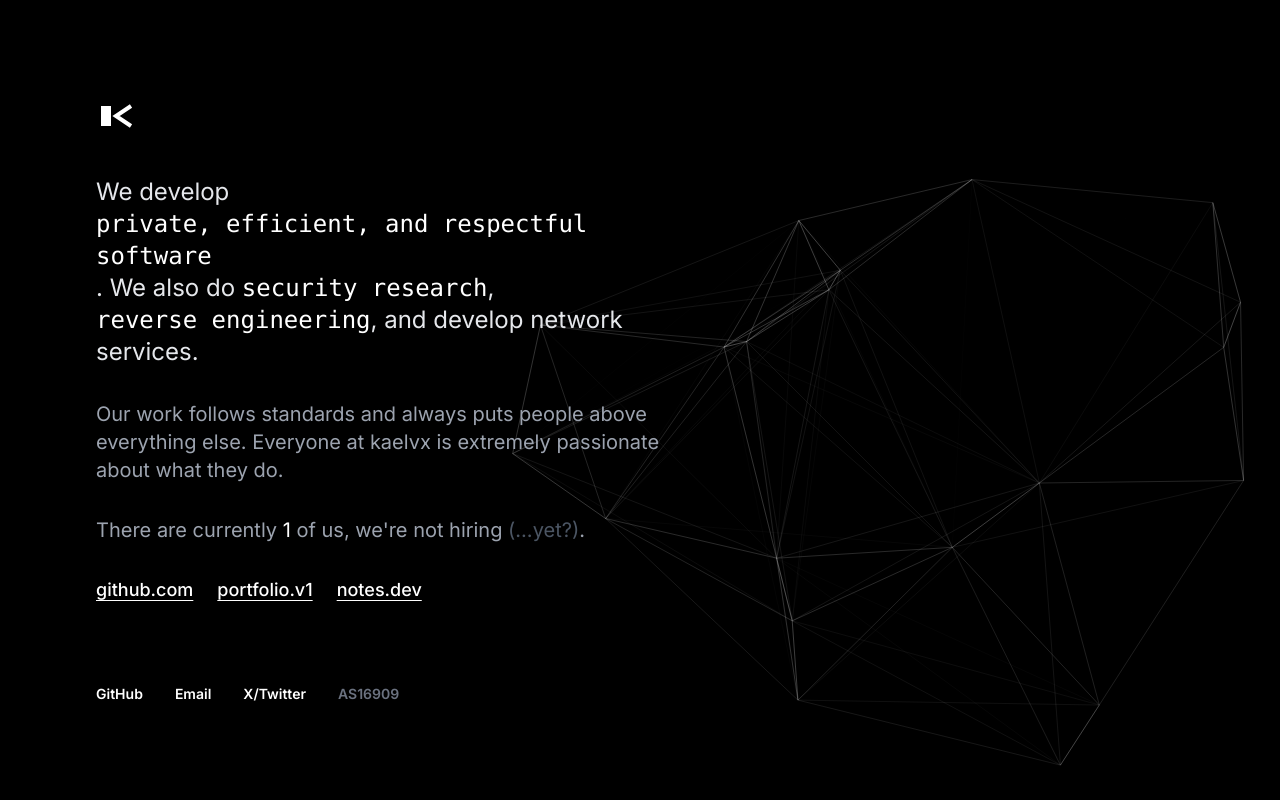
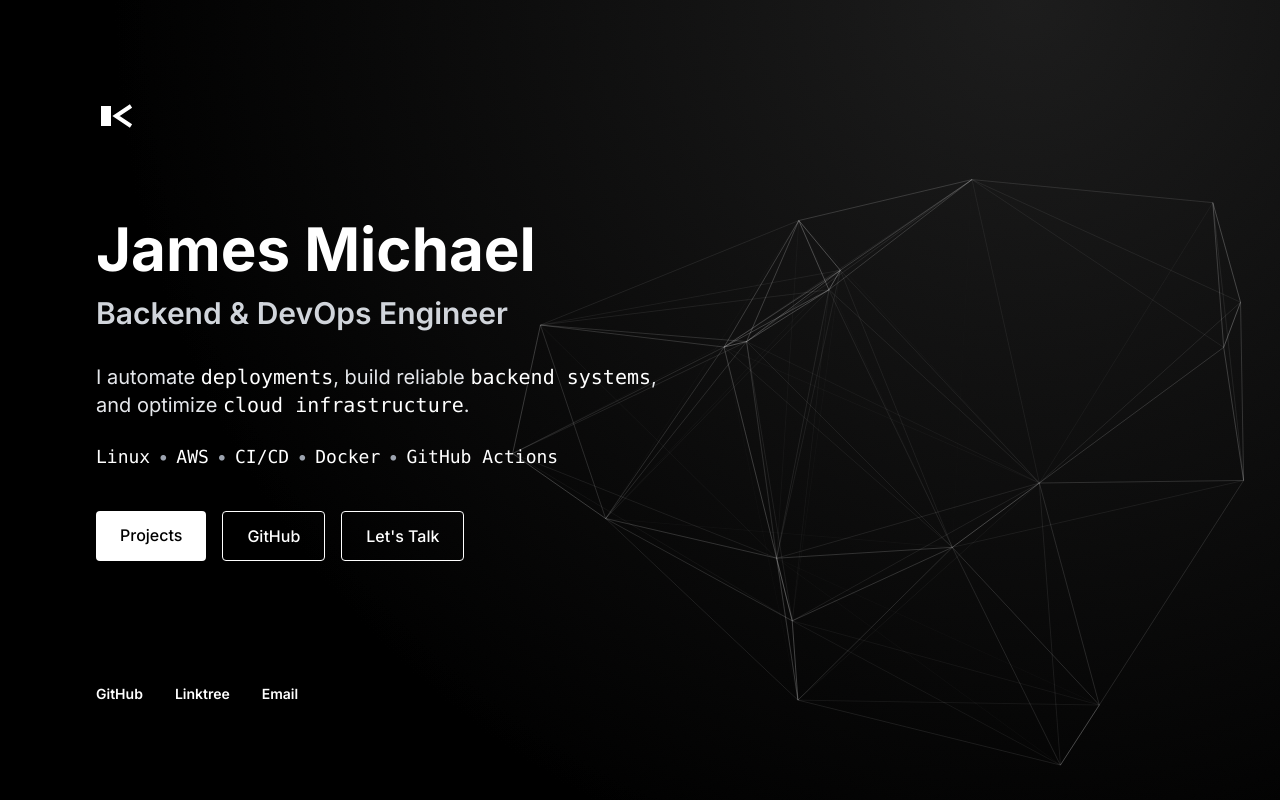
Before and after one commit to mejares-jamesmichael/kaelvxdev-web-space, a SvelteKit app: page / in a window 1280 px wide. Built offline with nearby package versions, Linux system fonts and the light colour scheme.

Commit message:
update root page

```diff
--- a/src/app.html
+++ b/src/app.html
@@ -2,7 +2,7 @@
 <html lang="en">
 	<head>
 		<meta charset="utf-8" />
-		<link rel="icon" href="%sveltekit.assets%/favicon.png" />
+		<link rel="icon" href="%sveltekit.assets%/favicon.svg" />
 		<meta name="viewport" content="width=device-width, initial-scale=1" />
 		<title>K. | Portfolio</title>
 		<link rel="preconnect" href="https://fonts.googleapis.com">
--- a/src/lib/components/GeometricLines.svelte
+++ b/src/lib/components/GeometricLines.svelte
@@ -48,6 +48,7 @@
     if (!ctx) return;
     ctx.clearRect(0, 0, width, height);
 
+    if (!ctx) return;
     ctx.strokeStyle = 'rgba(255, 255, 255, 0.25)';
     ctx.lineWidth = 1;
 
@@ -96,7 +97,7 @@
         if (dist < width * 0.3) {
           // Opacity based on distance (fade out long lines)
           const opacity = 1 - (dist / (width * 0.3));
-          ctx.strokeStyle = `rgba(255, 255, 255, ${opacity * 0.3})`;
+          ctx.strokeStyle = `rgba(255,255,255,${opacity * 0.3})`;
 
           ctx.beginPath(); // Start new path for individual stroke styles if needed, or optimize batch
           ctx.moveTo(p1.x, p1.y);
@@ -114,6 +115,7 @@
 
   onMount(() => {
     ctx = canvas.getContext('2d');
+    if (!ctx) return;
     init();
 
     window.addEventListener('resize', resize);
--- a/src/lib/components/ScrambleText.svelte
+++ b/src/lib/components/ScrambleText.svelte
@@ -1,10 +1,11 @@
 <script lang="ts">
   export let text: string;
   export let hoverTrigger = true;
+  export let speed = 30;
 
   let displayText = text;
   let interval: ReturnType<typeof setInterval>;
-  const chars = 'ABCDEFGHIJKLMNOPQRSTUVWXYZabcdefghijklmnopqrstuvwxyz0123456789!@#$%^&*()_+';
+  const chars = 'ABCDEFGHIJKLMNOPQRSTUVWXYZ0123456789!@#$%^&*()_+-=[]{}|;:,.<>?';
 
   function scramble() {
     let iteration = 0;
@@ -26,8 +27,8 @@
         clearInterval(interval);
       }
 
-      iteration += 1 / 3;
-    }, 30);
+      iteration += 1 / 2;
+    }, speed);
   }
 
   function handleMouseOver() {
--- a/src/routes/+layout.svelte
+++ b/src/routes/+layout.svelte
@@ -2,6 +2,17 @@
   import '../app.css';
 </script>
 
-<div class="min-h-screen bg-black text-white selection:bg-white selection:text-black">
-  <slot />
+<div class="min-h-screen bg-black text-white selection:bg-white selection:text-black relative">
+
+  <!-- Option 3: Analog Void (Gradient + Noise) -->
+
+  <!-- 1. Asymmetric Gradient Background -->
+  <div class="fixed inset-0 bg-[radial-gradient(circle_at_80%_0%,_#1c1c1c_0%,_#000000_70%)] pointer-events-none z-0"></div>
+
+  <!-- 2. Noise Overlay -->
+  <div class="fixed inset-0 opacity-[0.04] pointer-events-none z-0 mix-blend-overlay" style="background-image: url('/noise.svg'); background-repeat: repeat; background-size: 128px;"></div>
+
+  <div class="relative z-10">
+    <slot />
+  </div>
 </div>
--- a/src/routes/+page.svelte
+++ b/src/routes/+page.svelte
@@ -19,31 +19,39 @@
 
   <!-- MAIN CONTENT (Vertically Centered, Left Aligned) -->
   <main class="max-w-xl -mt-10 pointer-events-auto">
-    <div class="space-y-8 text-xl md:text-2xl font-normal leading-snug text-gray-200">
+    <h1 class="text-5xl md:text-6xl font-bold text-white mb-4">
+      James Michael
+    </h1>
+
+    <h2 class="text-2xl md:text-3xl font-semibold text-gray-300 mb-8">
+      Backend & DevOps Engineer
+    </h2>
+
+    <div class="space-y-6 text-lg md:text-xl font-normal leading-relaxed text-gray-200">
       <p>
-        We develop <span class="text-white"><ScrambleText text="private, efficient, and respectful software" /></span>.
-        We also do <span class="text-white"><ScrambleText text="security research" /></span>, <span class="text-white"><ScrambleText text="reverse engineering" /></span>, and develop network services.
+        I automate <span class="text-white"><ScrambleText text="deployments" /></span>, build reliable <span class="text-white"><ScrambleText text="backend systems" /></span>,
+        and optimize <span class="text-white"><ScrambleText text="cloud infrastructure" /></span>.
       </p>
 
-      <p class="text-lg md:text-xl text-gray-400 leading-relaxed">
-        Our work follows standards and always puts people above everything else. Everyone at kaelvx is extremely passionate about what they do.
-      </p>
-
-      <p class="text-lg md:text-xl text-gray-400">
-        There are currently <span class="text-white">1</span> of us, we're not hiring <span class="text-gray-600">(...yet?)</span>.
+      <p class="text-base md:text-lg text-gray-400 flex flex-wrap gap-2 items-center">
+        <span class="text-white"><ScrambleText text="Linux" /></span> •
+        <span class="text-white"><ScrambleText text="AWS" /></span> •
+        <span class="text-white"><ScrambleText text="CI/CD" /></span> •
+        <span class="text-white"><ScrambleText text="Docker" /></span> •
+        <span class="text-white"><ScrambleText text="GitHub Actions" /></span>
       </p>
     </div>
 
     <!-- LINKS ROW -->
-    <div class="mt-8 flex flex-wrap gap-6 text-lg font-medium">
-      <a href="https://github.com/kaelvxdev" target="_blank" class="text-white underline decoration-1 underline-offset-4 hover:text-gray-300 transition-colors">
-        github.com
+    <div class="mt-10 flex flex-wrap gap-4 text-base font-medium">
+      <a href="#projects" class="px-6 py-3 bg-white text-black rounded hover:bg-gray-200 transition-colors">
+        Projects
       </a>
-      <a href="#" class="text-white underline decoration-1 underline-offset-4 hover:text-gray-300 transition-colors">
-        portfolio.v1
+      <a href="https://github.com/mejares-jamesmichael" target="_blank" class="px-6 py-3 border border-white text-white rounded hover:bg-white hover:text-black transition-colors">
+        GitHub
       </a>
-      <a href="#" class="text-white underline decoration-1 underline-offset-4 hover:text-gray-300 transition-colors">
-        notes.dev
+      <a href="#contact" class="px-6 py-3 border border-white text-white rounded hover:bg-white hover:text-black transition-colors">
+        Let's Talk
       </a>
     </div>
   </main>
@@ -51,10 +59,9 @@
   <!-- FOOTER (Bottom Left) -->
   <footer class="pointer-events-auto">
     <div class="flex flex-wrap gap-8 text-sm font-semibold text-white">
-      <a href="https://github.com/kaelvxdev" class="hover:text-gray-400 transition-colors">GitHub</a>
-      <a href="mailto:contact@kael.dev" class="hover:text-gray-400 transition-colors">Email</a>
-      <a href="https://twitter.com" class="hover:text-gray-400 transition-colors">X/Twitter</a>
-      <span class="text-gray-500">AS16909</span>
+      <a href="https://github.com/mejares-jamesmichael" target="_blank" class="hover:text-gray-400 transition-colors">GitHub</a>
+      <a href="https://linktr.ee/kaelvxd" target="_blank" class="hover:text-gray-400 transition-colors">Linktree</a>
+      <a href="mailto:jamesmichaelmejares@gmail.com" class="hover:text-gray-400 transition-colors">Email</a>
     </div>
   </footer>
 </div>
```
Also changed, not shown: static/favicon.svg (added), static/noise.svg (added).
